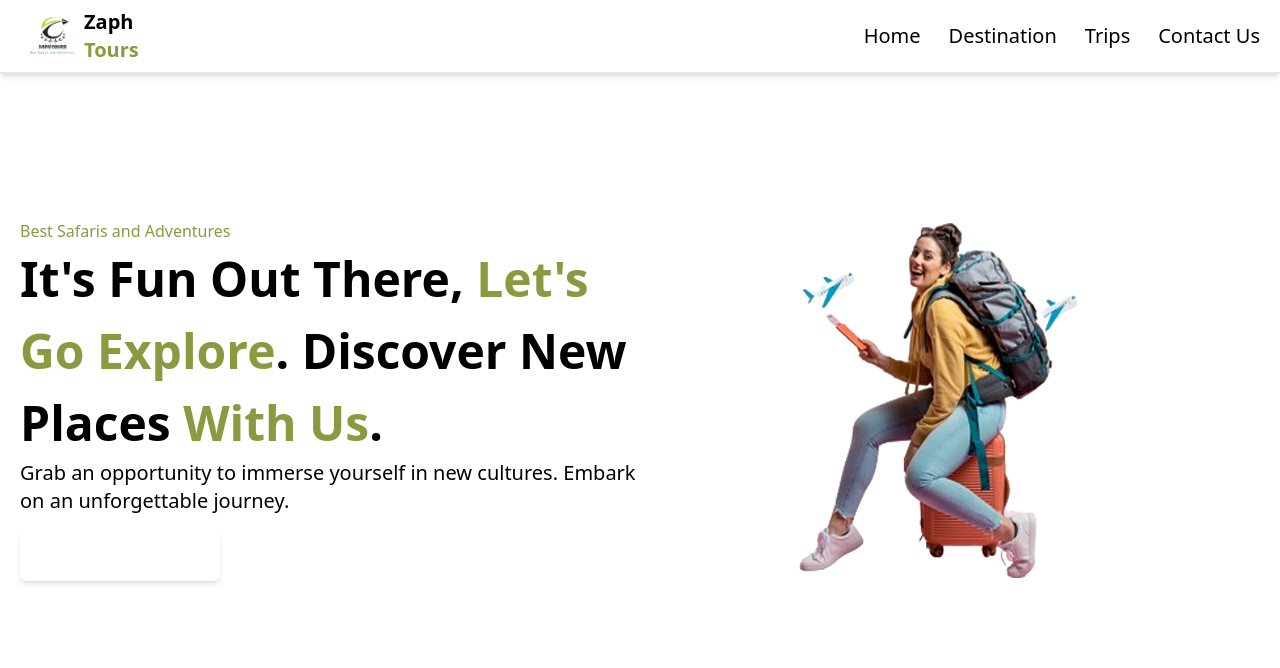
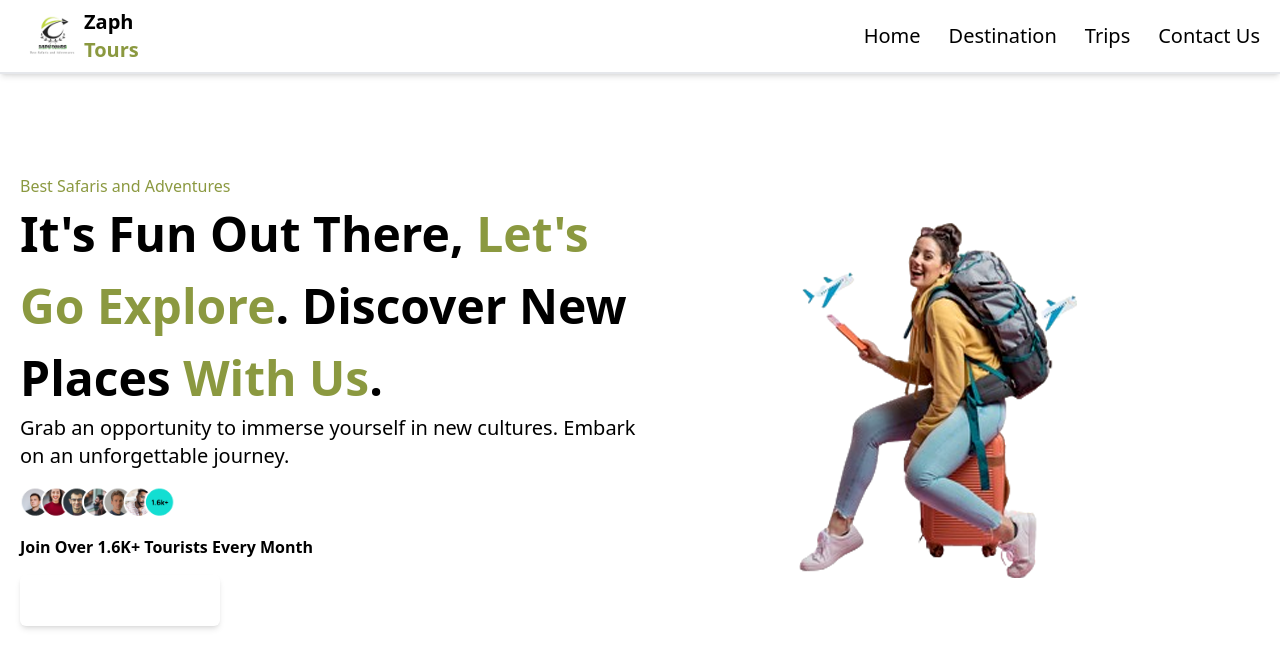
Before and after one commit to JAS-D98/Zaph-Tours-and-Travels-Website-T2-Give-Monthly-Project, a React (Vite) app: page / in a window 1280 px wide. Shown: the top 668 px of the page. Built offline with nearby package versions, Linux system fonts and the light colour scheme.

Commit message:
add testimonials images to hero section

```diff
--- a/src/assets/index.js
+++ b/src/assets/index.js
@@ -1,9 +1,11 @@
 import logo from './logo.png';
 import hero from './Hero.png'
 import arrow from '../assets/icons/arrow.svg';
+import people from './people.png'
 
 export {
     logo,
     hero,
     arrow,
+    people,
 }
--- a/src/components/button/Button.jsx
+++ b/src/components/button/Button.jsx
@@ -2,6 +2,6 @@ import React from 'react'
 
 export default function Button({title, icon, marginTop, backgroundColor}) {
   return (
-    <button className={`flex items-center justify-center px-4 py-3 max-w-[200px] shadow-md mt-${marginTop ? marginTop : `8`} text-white bg-${backgroundColor? backgroundColor : 'gradient-to-r from-green to-black'} gap-2 rounded-md capitalize hover:opacity-70`}>{title} {icon && <img src={icon} width={20} className='rotate-45 mt-1'/>}</button>
+    <button className={`flex items-center justify-center px-4 py-3 max-w-[200px] shadow-md mt-${marginTop ? marginTop : `6`} text-white bg-${backgroundColor? backgroundColor : 'gradient-to-r from-green to-black'} gap-2 rounded-md capitalize hover:opacity-70`}>{title} {icon && <img src={icon} width={20} className='rotate-45 mt-1'/>}</button>
   )
 }
--- a/src/pages/landingpage/LandingPage.jsx
+++ b/src/pages/landingpage/LandingPage.jsx
@@ -1,5 +1,5 @@
 import React from 'react'
-import {hero, arrow } from '../../assets/index.js'
+import {hero, arrow, people } from '../../assets/index.js'
 import Button from '../../components/button/Button.jsx'
 
 export default function LandingPage() {
@@ -13,7 +13,9 @@ export default function LandingPage() {
           <h1 className='text-[3em] font-bold capitalize'>It's fun out there, <span className='text-green'>let's go explore</span>. Discover New Places<span className='text-green'> With us</span>.</h1>
           <p className='text-xl'>Grab an opportunity to immerse yourself in new cultures. Embark on an unforgettable journey.</p>
         </div>
-        <Button title="Start Exploring" icon={arrow} marginTop="8"/>
+        <img src={people} alt="image of tourists" className='w-[25%]'/>
+        <p className='font-semibold capitalize'>Join Over 1.6K+ Tourists every Month</p>
+        <Button title="Start Exploring" icon={arrow}/>
       </div>
       <div className='w-1/2 flex flex-col items-center justify-center'>
           <img src={hero} alt="image of a lady with a bag"/>
```
Also changed, not shown: src/assets/people.png (added).
